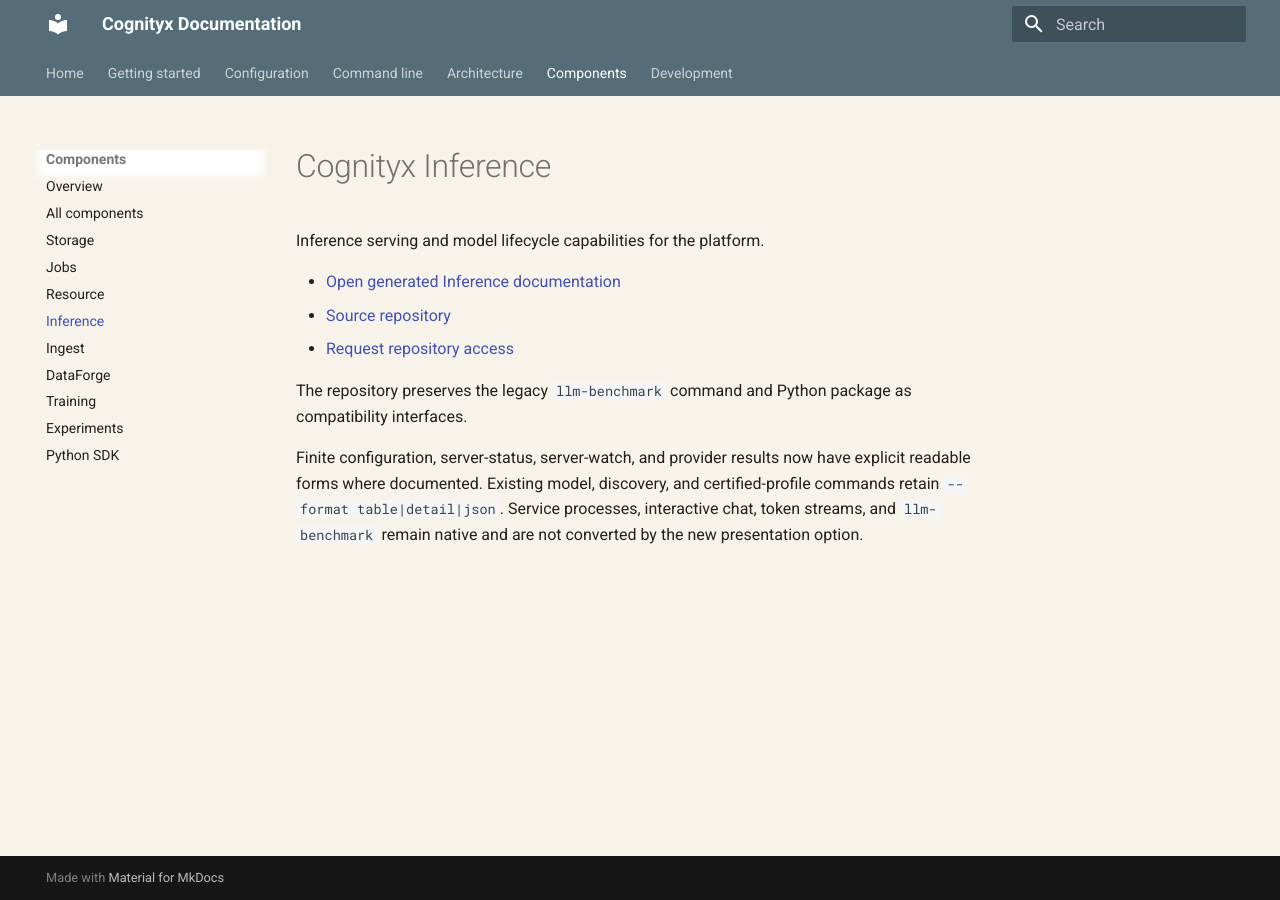
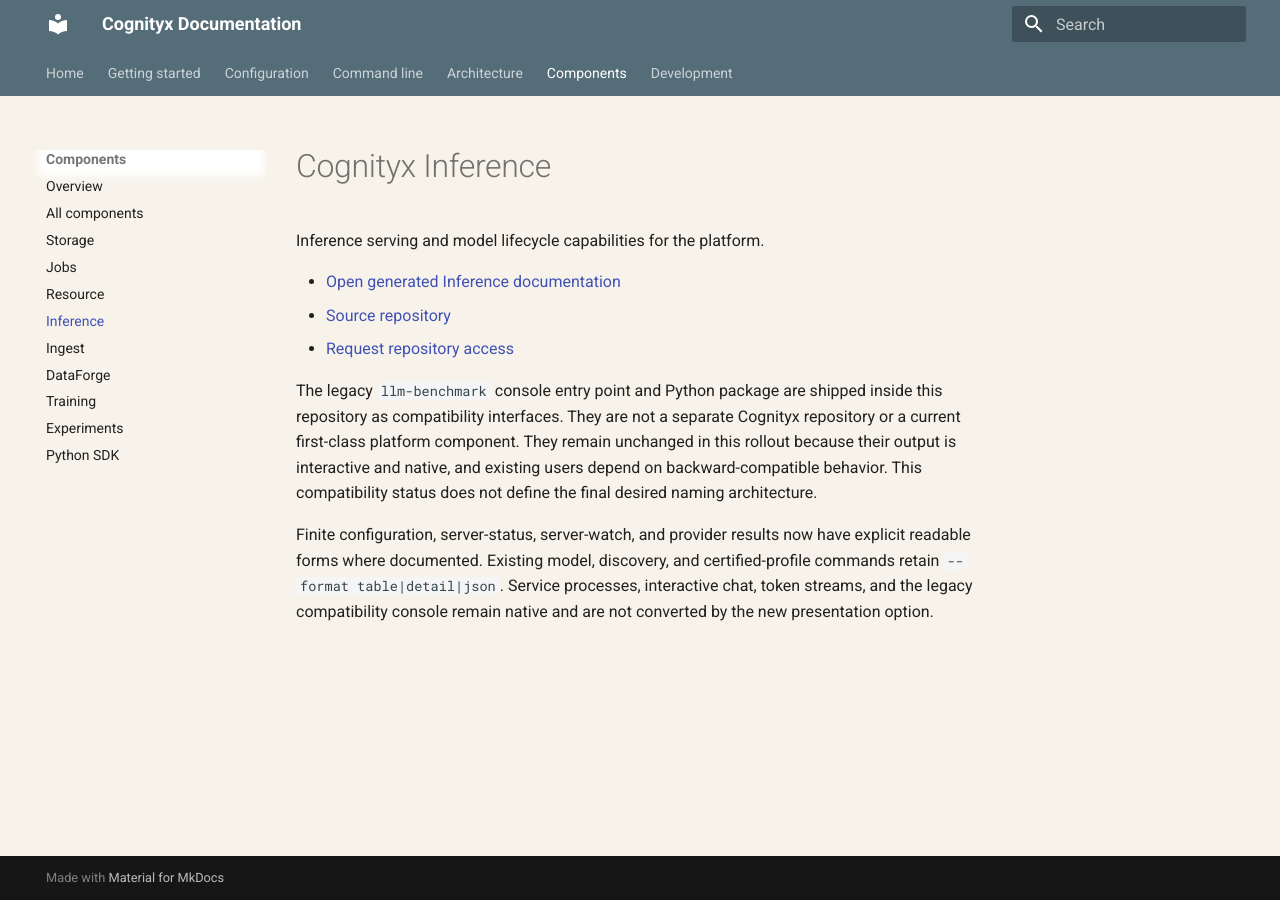
Before and after one commit to cognityx/cognityx.github.io, an MkDocs documentation site: the page built from docs/components/inference.md, in a window 1280 px wide. Built offline with MkDocs 1.6.1 and Material for MkDocs 9.7.7, drawn with Linux system fonts in a browser that asks for light colours.

Commit message:
Clarify legacy Inference benchmark interface

```diff
--- a/docs/components/inference.md
+++ b/docs/components/inference.md
@@ -6,11 +6,15 @@
 - [Source repository](https://github.com/cognityx/cognityx-inference)
 - [Request repository access](mailto:bhujay.bhatta@yahoo.com?subject=Access%20request%20for%20cognityx%2Fcognityx-inference)
 
-The repository preserves the legacy `llm-benchmark` command and Python package
-as compatibility interfaces.
+The legacy `llm-benchmark` console entry point and Python package are shipped
+inside this repository as compatibility interfaces. They are not a separate
+Cognityx repository or a current first-class platform component. They remain
+unchanged in this rollout because their output is interactive and native, and
+existing users depend on backward-compatible behavior. This compatibility
+status does not define the final desired naming architecture.
 
 Finite configuration, server-status, server-watch, and provider results now
 have explicit readable forms where documented. Existing model, discovery, and
 certified-profile commands retain `--format table|detail|json`. Service
-processes, interactive chat, token streams, and `llm-benchmark` remain native
-and are not converted by the new presentation option.
+processes, interactive chat, token streams, and the legacy compatibility
+console remain native and are not converted by the new presentation option.
```
Also changed, not shown: docs/cli.md (+10 -1 lines), docs/configuration.md (+5 -1 lines).
